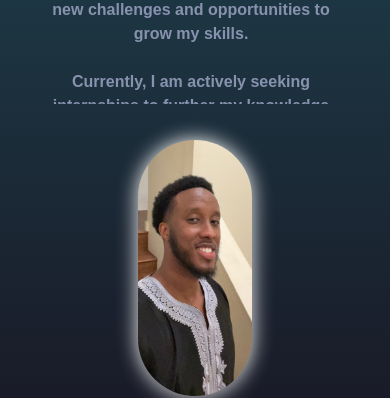
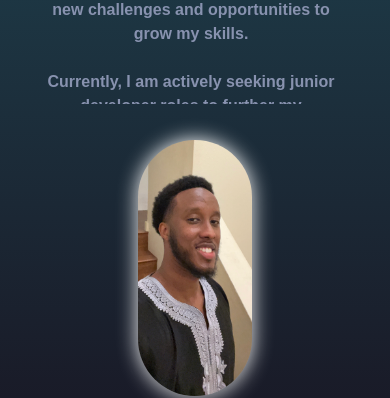
Before and after one commit to yiahmed/portfolio_template, a Next.js app: page /about in a window 390 px wide. Shown: the part 310-708 px from the top of the page. Built offline with nearby package versions, Linux system fonts and the light colour scheme.

Commit message:
some styling fixes for mobile responsiveness

```diff
--- a/components/navbar/navbar.js
+++ b/components/navbar/navbar.js
@@ -6,7 +6,7 @@ import MenuIcon from "@mui/icons-material/Menu";
 
 const Navbar = () => {
   return (
-    <div className="flex flex-wrap items-center justify-center px-4 space-x-4 bg-[#0A1A2E] shadow-black shadow-2xl overflow-x-auto h-14 sm:h-16 ">
+    <div className="flex flex-wrap items-center justify-center px-4 space-x-4 bg-[#0A1A2E] shadow-black shadow-lg overflow-x-auto h-14 sm:h-16 ">
       <div className="space-x-4 hidden sm:flex">
         <StyledLink href={"/"} text={"Home"} />
         <StyledLink href={"/about"} text={"About"} />
--- a/components/project page/projectCards.js
+++ b/components/project page/projectCards.js
@@ -48,9 +48,9 @@ const ProjectCards = () => {
   };
 
   return (
-    <>
+    <div className="flex flex-col md:flex-row lg:flex-row py-1">
       {projectInfo.map((project, index) => (
-        <div key={index}>
+        <div key={index} className="px-4 py-2 lg:py-0">
           <Card
             sx={{
               maxWidth: 345,
@@ -58,7 +58,6 @@ const ProjectCards = () => {
               color: "white",
             }}
           >
-            <CardActionArea>
             <CardMedia
               component="img"
               height="140"
@@ -71,7 +70,6 @@ const ProjectCards = () => {
               </Typography>
               <Typography variant="body2">{project.description}</Typography>
             </CardContent>
-            </CardActionArea>
             <CardActions>
               <Button onClick={() => handleGitHubClick(project.gitHubRepo)}>
                 <GitHubIcon
@@ -91,7 +89,7 @@ const ProjectCards = () => {
           </Card>
         </div>
       ))}
-    </>
+    </div>
   );
 };
 
--- a/components/shared/container/greeting/greeting-components/greetingText.js
+++ b/components/shared/container/greeting/greeting-components/greetingText.js
@@ -17,11 +17,11 @@ const GreetingText = () => {
           </p>
           <br></br>
           <p>
-            Currently, I am actively seeking internships to further my knowledge
-            and gain practical experience in the field. One quote that I live by
-            is &lsquo;There is no elevator to success, You have to take the
-            stairs&rsquo; by Zig Ziglar. This quote motivates me to work hard
-            and persevere through any obstacles that come my way.
+            Currently, I am actively seeking junior developer roles to further
+            my knowledge and gain practical experience in the field. One quote
+            that I live by is &lsquo;There is no elevator to success, You have
+            to take the stairs&rsquo; by Zig Ziglar. This quote motivates me to
+            work hard and persevere through any obstacles that come my way.
           </p>
           <br></br>
           <p>
--- a/components/shared/container/techstack/techStack-compnents/stackIcons.js
+++ b/components/shared/container/techstack/techStack-compnents/stackIcons.js
@@ -55,8 +55,16 @@ const icons = [
     icon: "/material-ui.svg",
   },
   {
-    name: "Sass",
-    icon: "/sass.svg",
+    name: "Laravel",
+    icon: "/laravel-dark.svg",
+  },
+  {
+    name: "PHP",
+    icon: "vscode-icons:file-type-php",
+  },
+  {
+    name: "MySQL",
+    icon: "/mysql.svg",
   },
 ];
 
--- a/pages/about/index.js
+++ b/pages/about/index.js
@@ -2,27 +2,6 @@ import GreetingContainer from "@/components/shared/container/greeting/greetingCo
 import TechStackContainer from "@/components/shared/container/techstack/techStackContainer";
 import React from "react";
 
-const yahyaImg = "/IMG_2584.jpg";
-const aboutInfo = [
-  {
-    title: "About me",
-    image: yahyaImg,
-    description:
-      "Hi there! I am a full-stack developer with a passion for problem-solving and being creative. I am also a fitness enthusiast who enjoys pushing my limits and staying active. As a developer, I am constantly looking for new challenges and opportunities to grow my skills.\n\nCurrently, I am actively seeking internships to further my knowledge and gain practical experience in the field. One quote that I live by is 'There is no elevator to success, You have to take the stairs' by Zig Ziglar. This quote motivates me to work hard and persevere through any obstacles that come my way. \n\nI believe that with dedication and hard work, anything is possible, and I am excited to see where my journey as a developer takes me.",
-  },
-  {
-    title: "skills",
-    image: yahyaImg,
-    description:
-      "Currently, I am actively seeking internships to further my knowledge and gain practical experience in the field. One quote that I live by is 'There is no elevator to success, You have to take the stairs' by Zig Ziglar. This quote motivates me to work hard and persevere through any obstacles that come my way.",
-  },
-  {
-    title: "interest",
-    image: yahyaImg,
-    description:
-      "I believe that with dedication and hard work, anything is possible, and I am excited to see where my journey as a developer takes me.",
-  },
-];
 const About = () => {
   return (
     <>
--- a/pages/project/index.js
+++ b/pages/project/index.js
@@ -4,8 +4,8 @@ import React from "react";
 
 const index = () => {
   return (
-    <div className="w-full h-full flex flex-col items-center justify-center animate-fade">
-      <h1 className="flex items-center justify-center h-12 text-5xl font-bold text-[#CCD6F5] mb-16">
+    <div className="w-full h-full flex flex-col items-center justify-center animate-fade mt-32 lg:mt-0">
+      <h1 className="flex items-center justify-center h-12 text-5xl font-bold text-[#CCD6F5] mb-16 px-5 text-center">
         Some things I&apos;ve built:
       </h1>
       <div className="flex space-x-10">
```
Also changed, not shown: public/laravel-dark.svg (added), public/mysql.svg (added). Lines whose indentation alone changed are shown as unchanged.
